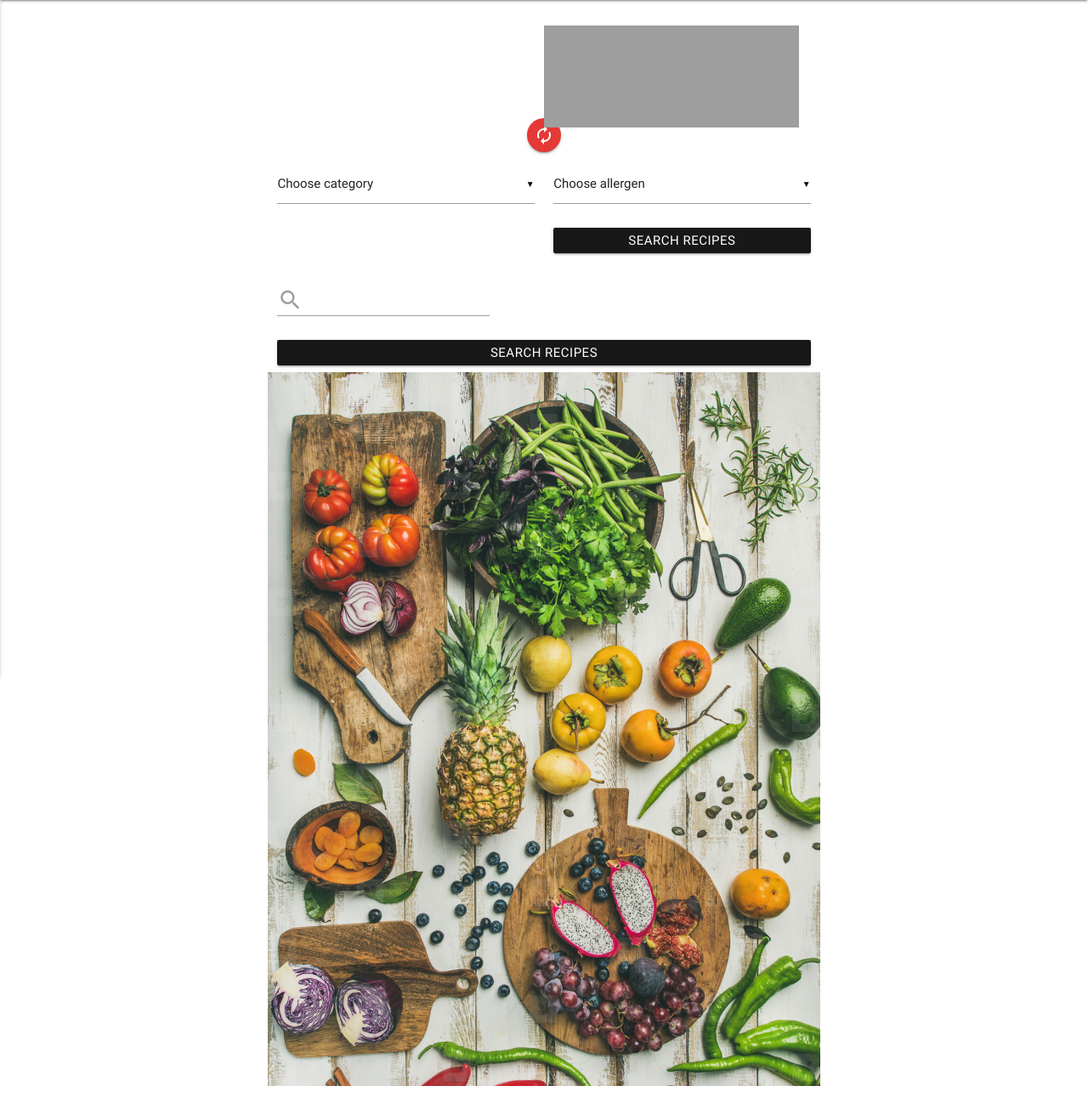
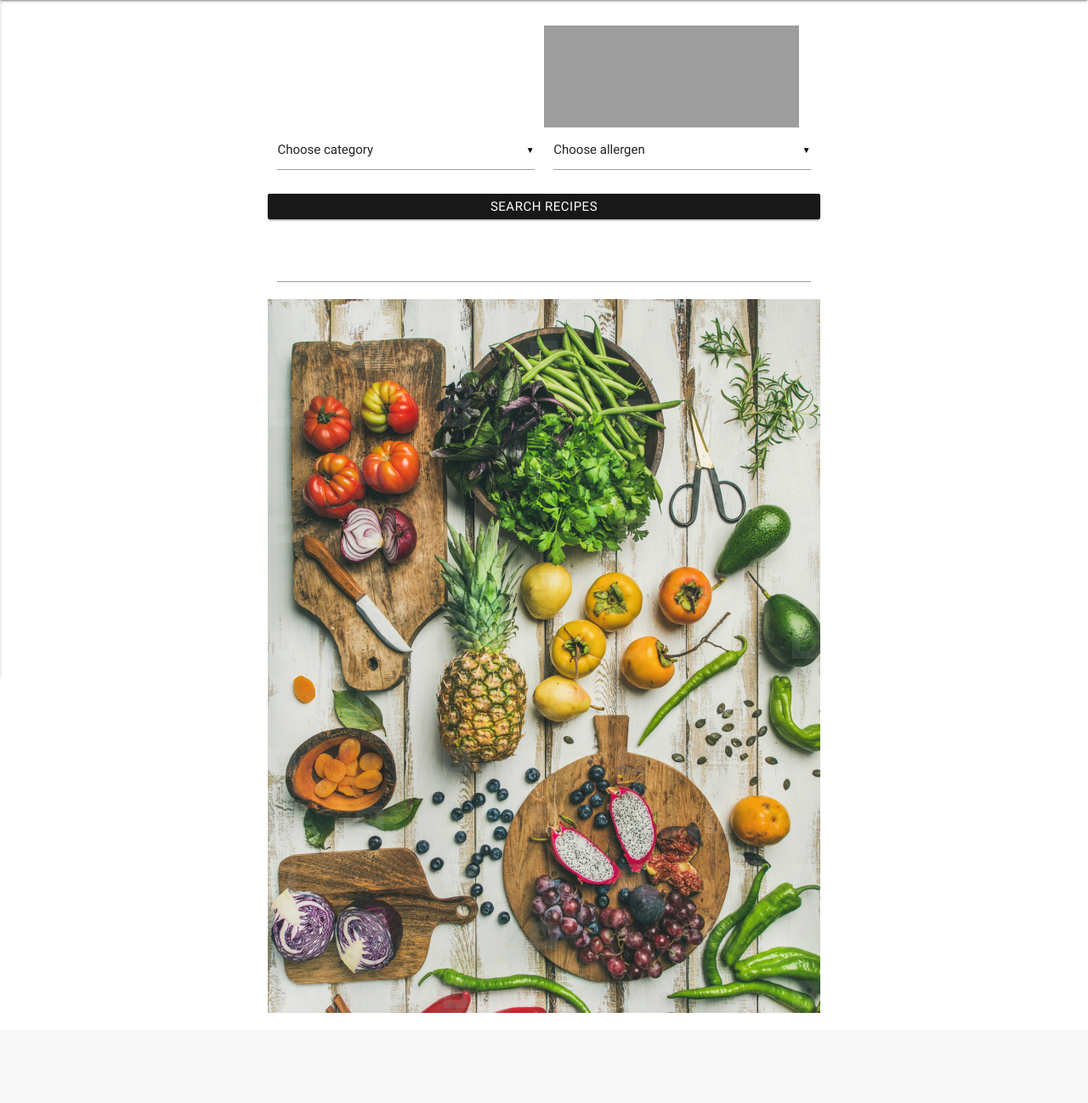
Before and after one commit to DavidColds/food_app, a Flask app: page / in a window 1280 px wide. Shown: the part 64-1362 px from the top of the page at 85% size. After the commit the page ends 1256 px from the top, so only its background shows below. Run offline with Flask 2, Linux system fonts and the light colour scheme; data that the repository does not hold is empty; some libraries are stand-ins or nearby versions; grey boxes are pictures that could not be loaded.

Commit message:
deleted the reset button

```diff
--- a/templates/index.html
+++ b/templates/index.html
@@ -5,15 +5,13 @@
 {% block content %}
 
 {% if 'user_name' not in session %}
-<div class="container center">
-  <a href="{{ url_for('index') }}" class="btn-floating red darken-1 tooltipped waves-effect waves-dark center custom-animate" data-tooltip="Reset Filters"><i class="material-icons">autorenew</i></a>
-</div>
+
+
 {% endif %}
-
 <div class="container">
   <form action="{{ url_for('filter') }}" method="POST">
     <div class="row">
-        <div class="input-field col s12 m6 ">
+        <div class="input-field col s6">
           <select multiple id="category_name" name="category_name">
             <option value="" disabled selected>Choose category</option>
             {% for category in categories %}
@@ -31,24 +29,13 @@
             {% endfor %}
           </select>
           <label class="white-text">Allergens</label>
-          <button class="btn submit_btn" type="submit">Search Recipes</button>
         </div>
+        <button class="btn submit_btn" type="submit">Search Recipes</button>
     </div>
   </form>
-
-  <!---  Search --->
       <div class="col s12 m6">
-        <div class="search">
-          <form action="{{ url_for('search') }}" method="POST" class="search_box">
-            <div class="input-field search-bar">
               <input id="search" type="search" required="" name="search_term">
-              <label class="label-icon" for="search"><i class="material-icons">search</i></label>
-              <i class="material-icons">close</i>
-            </div>
-            <button class="btn submit_btn" type="submit">Search Recipes</button>
-          </form>
-        </div>
-      </div>
+</div>
 
   <!---  Card --->
   <div class="row" id="index">
@@ -71,6 +58,5 @@
     </div>
     {% endfor %}
   </div>
-</div>
 
 {% endblock %}
```
